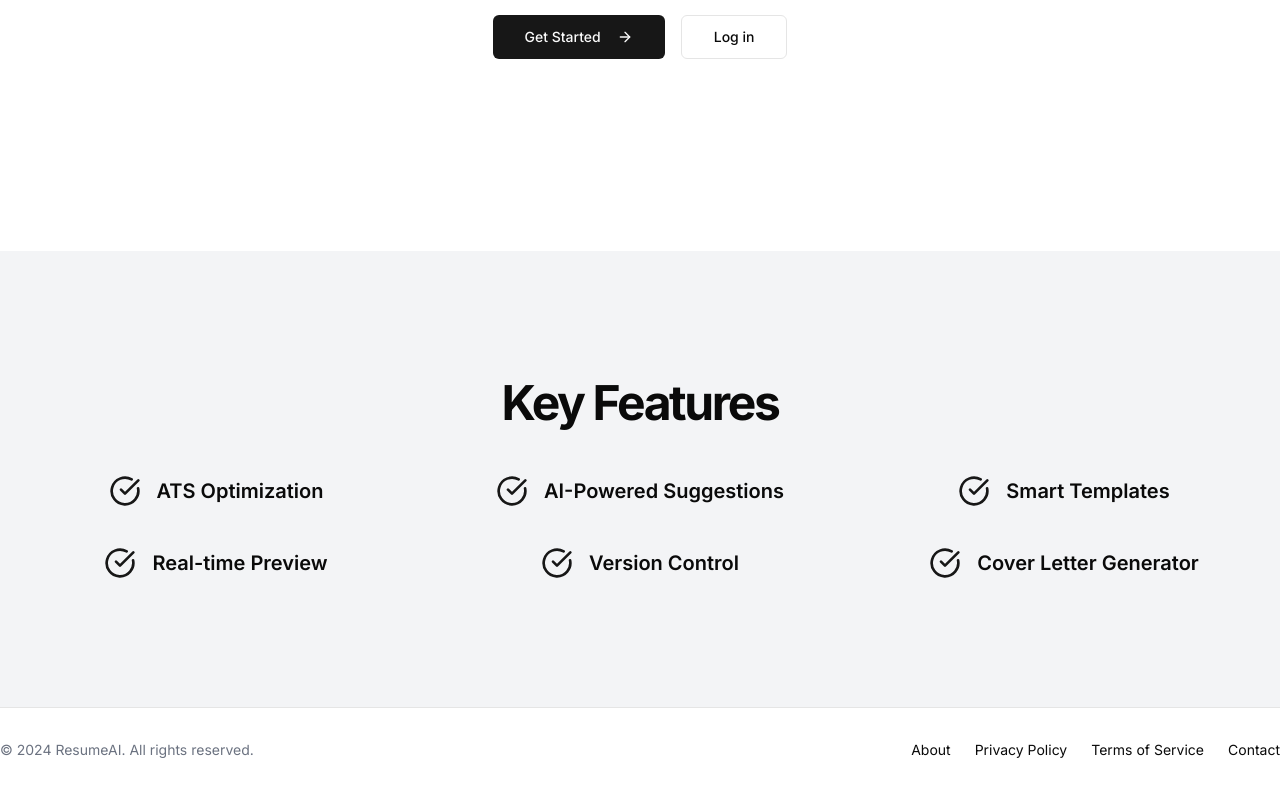
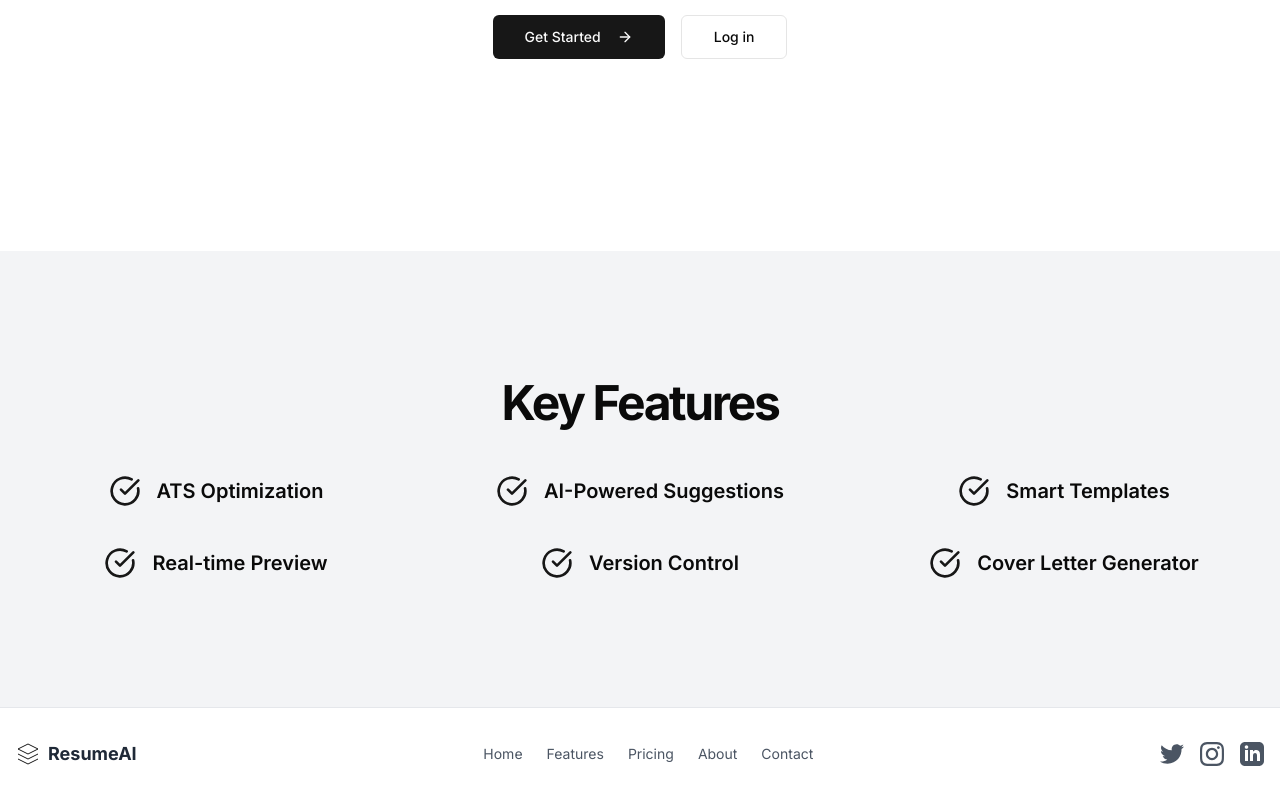
Before and after one commit to Some1Uknow/resume-optimizer, a Next.js app: page / in a window 1280 px wide. Shown: the part 382-1182 px from the top of the page. Built offline with nearby package versions, Linux system fonts and the light colour scheme.

Commit message:
`Update app/page.tsx with new footer design and social media links`

```diff
--- a/app/page.tsx
+++ b/app/page.tsx
@@ -1,7 +1,8 @@
-import { Header } from "@/components/header"
-import { Button } from "@/components/ui/button"
-import { ArrowRight, CheckCircle } from 'lucide-react'
-import Link from "next/link"
+import { Header } from "@/components/header";
+import { Button } from "@/components/ui/button";
+import { ArrowRight, CheckCircle } from "lucide-react";
+import Link from "next/link";
+import { JSX, SVGProps } from "react";
 
 export default function Home() {
   return (
@@ -16,7 +17,9 @@ export default function Home() {
                   Create ATS-Optimized Resumes with AI
                 </h1>
                 <p className="mx-auto max-w-[700px] text-gray-500 md:text-xl dark:text-gray-400">
-                  Build professional resumes that stand out and pass ATS scans. Get AI-powered suggestions and templates tailored to your industry.
+                  Build professional resumes that stand out and pass ATS scans.
+                  Get AI-powered suggestions and templates tailored to your
+                  industry.
                 </p>
               </div>
               <div className="space-x-4">
@@ -37,7 +40,9 @@ export default function Home() {
         </section>
         <section className="w-full py-12 md:py-24 lg:py-32 bg-gray-100 dark:bg-gray-800">
           <div className="container px-4 md:px-6 mx-auto">
-            <h2 className="text-3xl font-bold tracking-tighter sm:text-4xl md:text-5xl text-center mb-12">Key Features</h2>
+            <h2 className="text-3xl font-bold tracking-tighter sm:text-4xl md:text-5xl text-center mb-12">
+              Key Features
+            </h2>
             <div className="grid gap-10 sm:grid-cols-2 md:grid-cols-3 justify-items-center">
               {[
                 "ATS Optimization",
@@ -56,29 +61,77 @@ export default function Home() {
           </div>
         </section>
       </main>
-      <footer className="border-t py-6 md:py-8">
-        <div className="container flex flex-col items-center justify-between gap-4 md:flex-row">
-          <div className="text-center md:text-left">
-            <p className="text-sm text-gray-500 dark:text-gray-400">
-              © 2024 ResumeAI. All rights reserved.
-            </p>
-          </div>
-          <nav className="flex gap-4 sm:gap-6">
-            <Link className="text-sm hover:underline underline-offset-4" href="#">
-              About
-            </Link>
-            <Link className="text-sm hover:underline underline-offset-4" href="#">
-              Privacy Policy
-            </Link>
-            <Link className="text-sm hover:underline underline-offset-4" href="#">
-              Terms of Service
-            </Link>
-            <Link className="text-sm hover:underline underline-offset-4" href="#">
-              Contact
-            </Link>
-          </nav>
-        </div>
-      </footer>
+      <footer className="border-t border-gray-200 dark:border-gray-700 py-8">
+  <div className="container mx-auto px-4">
+    <div className="flex flex-col md:flex-row justify-between items-center space-y-6 md:space-y-0">
+      {/* Logo or Brand */}
+      <div className="flex items-center space-x-2">
+        <svg
+          xmlns="http://www.w3.org/2000/svg"
+          width="24"
+          height="24"
+          viewBox="0 0 24 24"
+          fill="none"
+          stroke="currentColor"
+          className="text-primary"
+        >
+          <path d="M12 2L2 7l10 5 10-5-10-5z" />
+          <path d="M2 17l10 5 10-5" />
+          <path d="M2 12l10 5 10-5" />
+        </svg>
+        <span className="text-lg font-bold text-gray-800 dark:text-gray-200">
+          ResumeAI
+        </span>
+      </div>
+
+      {/* Navigation Links */}
+      <nav className="flex flex-wrap justify-center gap-6">
+        {[
+          { label: 'Home', href: '/' },
+          { label: 'Features', href: '/features' },
+          { label: 'Pricing', href: '/pricing' },
+          { label: 'About', href: '/about' },
+          { label: 'Contact', href: '/contact' }
+        ].map((link) => (
+          <Link
+            key={link.href}
+            href={link.href}
+            className="text-sm text-gray-600 hover:text-primary dark:text-gray-300 dark:hover:text-primary transition-colors"
+          >
+            {link.label}
+          </Link>
+        ))}
+      </nav>
+
+      {/* Social Media Links */}
+      <div className="flex space-x-4">
+        {[
+          {
+            icon: (props: JSX.IntrinsicAttributes & SVGProps<SVGSVGElement>) => <svg xmlns="http://www.w3.org/2000/svg" fill="currentColor" viewBox="0 0 24 24" {...props}><path d="M24 4.557c-.883.392-1.832.656-2.828.775 1.017-.609 1.798-1.574 2.165-2.724-.951.564-2.005.974-3.127 1.195-.897-.957-2.178-1.555-3.594-1.555-3.179 0-5.515 2.966-4.797 6.045-4.091-.205-7.719-2.165-10.148-5.144-1.29 2.213-.669 5.108 1.523 6.574-.806-.026-1.566-.247-2.229-.616-.054 2.281 1.581 4.415 3.949 4.89-.693.188-1.452.232-2.224.084.626 1.956 2.444 3.379 4.6 3.419-2.07 1.623-4.678 2.348-7.29 2.04 2.179 1.397 4.768 2.212 7.548 2.212 9.142 0 14.307-7.721 13.995-14.646.962-.695 1.797-1.562 2.457-2.549z"/></svg>,
+            href: "https://twitter.com/resumeai"
+          },
+          {
+            icon: (props: JSX.IntrinsicAttributes & SVGProps<SVGSVGElement>) => <svg xmlns="http://www.w3.org/2000/svg" fill="currentColor" viewBox="0 0 24 24" {...props}><path d="M12 2.163c3.204 0 3.584.012 4.85.07 3.252.148 4.771 1.691 4.919 4.919.058 1.265.069 1.645.069 4.849 0 3.205-.012 3.584-.069 4.849-.148 3.225-1.664 4.771-4.919 4.919-1.266.058-1.644.07-4.85.07-3.204 0-3.584-.012-4.849-.07-3.26-.148-4.771-1.699-4.919-4.92-.058-1.265-.07-1.644-.07-4.849 0-3.204.013-3.583.07-4.849.149-3.227 1.664-4.771 4.919-4.919 1.266-.057 1.645-.069 4.849-.069zm0-2.163c-3.259 0-3.667.014-4.947.072-4.358.2-6.78 2.618-6.98 6.98-.059 1.281-.073 1.689-.073 4.948 0 3.259.014 3.668.072 4.948.2 4.358 2.618 6.78 6.98 6.98 1.281.058 1.689.072 4.948.072 3.259 0 3.668-.014 4.948-.072 4.354-.2 6.782-2.618 6.979-6.98.059-1.28.073-1.689.073-4.948 0-3.259-.014-3.667-.072-4.947-.196-4.354-2.617-6.78-6.979-6.98-1.281-.059-1.69-.073-4.948-.073zm0 5.838c-3.403 0-6.162 2.759-6.162 6.162s2.759 6.163 6.162 6.163 6.162-2.759 6.162-6.163c0-3.403-2.759-6.162-6.162-6.162zm0 10.162c-2.209 0-4-1.79-4-4 0-2.209 1.791-4 4-4s4 1.791 4 4c0 2.21-1.791 4-4 4zm6.406-11.845c-.796 0-1.441.645-1.441 1.44s.645 1.44 1.441 1.44c.795 0 1.439-.645 1.439-1.44s-.644-1.44-1.439-1.44z"/></svg>,
+            href: "https://instagram.com/resumeai"
+          },
+          {
+            icon: (props: JSX.IntrinsicAttributes & SVGProps<SVGSVGElement>) => <svg xmlns="http://www.w3.org/2000/svg" fill="currentColor" viewBox="0 0 24 24" {...props}><path d="M19 0h-14c-2.761 0-5 2.239-5 5v14c0 2.761 2.239 5 5 5h14c2.762 0 5-2.239 5-5v-14c0-2.761-2.238-5-5-5zm-11 19h-3v-11h3v11zm-1.5-12.268c-.966 0-1.75-.79-1.75-1.764s.784-1.764 1.75-1.764 1.75.79 1.75 1.764-.784 1.764-1.75 1.764zm13.5 12.268h-3v-5.604c0-3.368-4-3.113-4 0v5.604h-3v-11h3v1.765c1.396-2.586 7-2.777 7 2.476v6.759z"/></svg>,
+            href: "https://linkedin.com/company/resumeai"
+          }
+        ].map((social) => (
+          <Link
+            key={social.href} href={social.href}
+            className="text-gray-600 hover:text-primary dark:text-gray-300 dark:hover:text-primary transition-colors"
+            target="_blank"
+            rel="noopener noreferrer"
+          >
+            {social.icon({ className: "h-6 w-6" })}
+          </Link>
+        ))}
+      </div>
     </div>
-  )
+  </div>
+</footer>
+    </div>
+  );
 }
```
